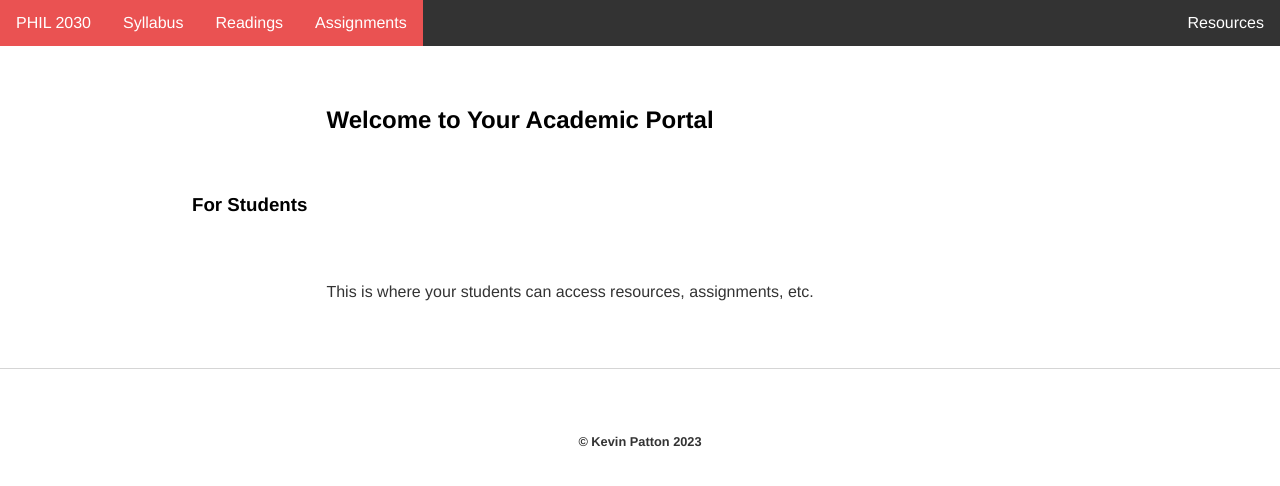
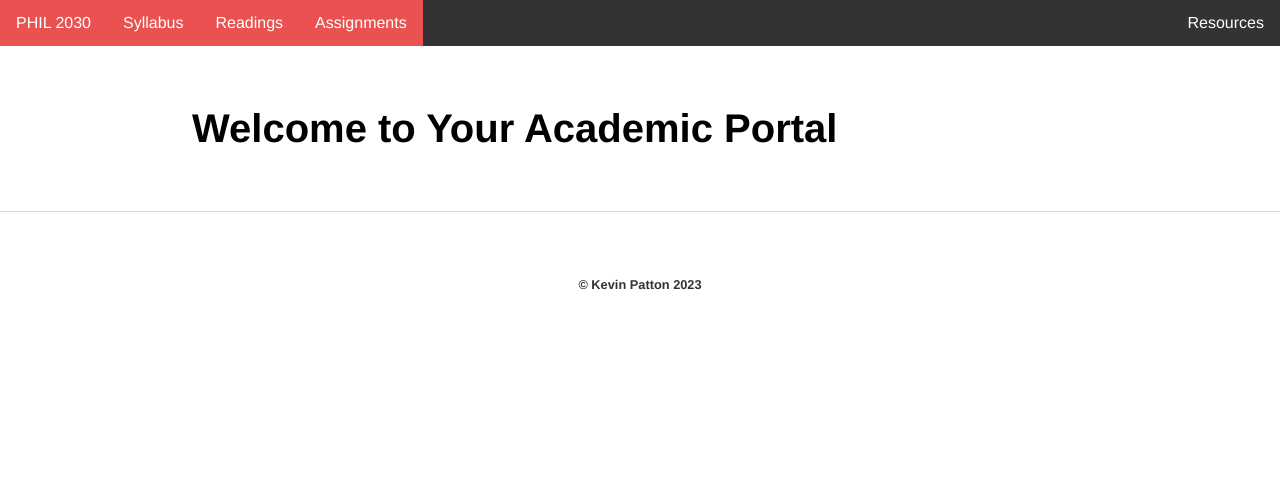
Before and after one commit to kevinjpatton/kevinjpatton.github.io, a Jekyll site: the page built from teaching/new_css_test.html, in a window 1280 px wide. Shown: the top 486 px of the page. Built offline with Jekyll 4.4.1, drawn with Linux system fonts in a browser that asks for light colours; Markdown is read by kramdown in place of the engine named in the settings.

Commit message:
Update new_css_test.html

```diff
--- a/teaching/new_css_test.html
+++ b/teaching/new_css_test.html
@@ -2,13 +2,4 @@
 layout: student_view
 title: Teaching - Kevin Patton
 ---
-<section>
-        <h2>Welcome to Your Academic Portal</h2>
-        <!-- Add your general content here -->
-
-        <div class="student-section">
-            <h3>For Students</h3>
-            <!-- Add content specific to students here -->
-            <p>This is where your students can access resources, assignments, etc.</p>
-        </div>
-    </section>
+<h1>Welcome to Your Academic Portal</h1>
```
